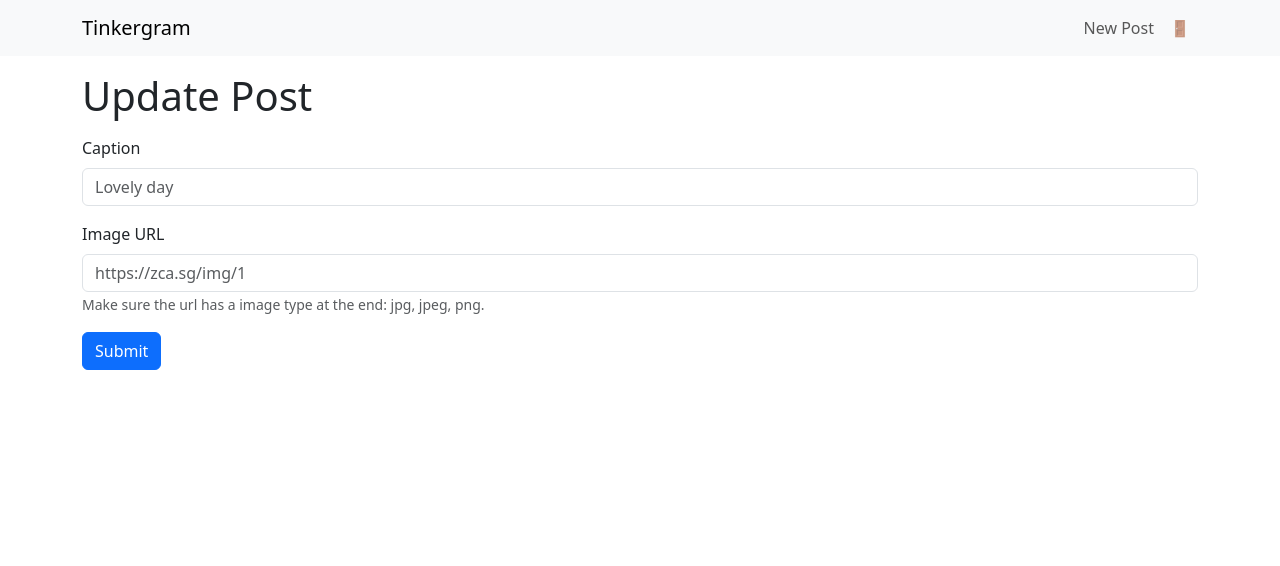
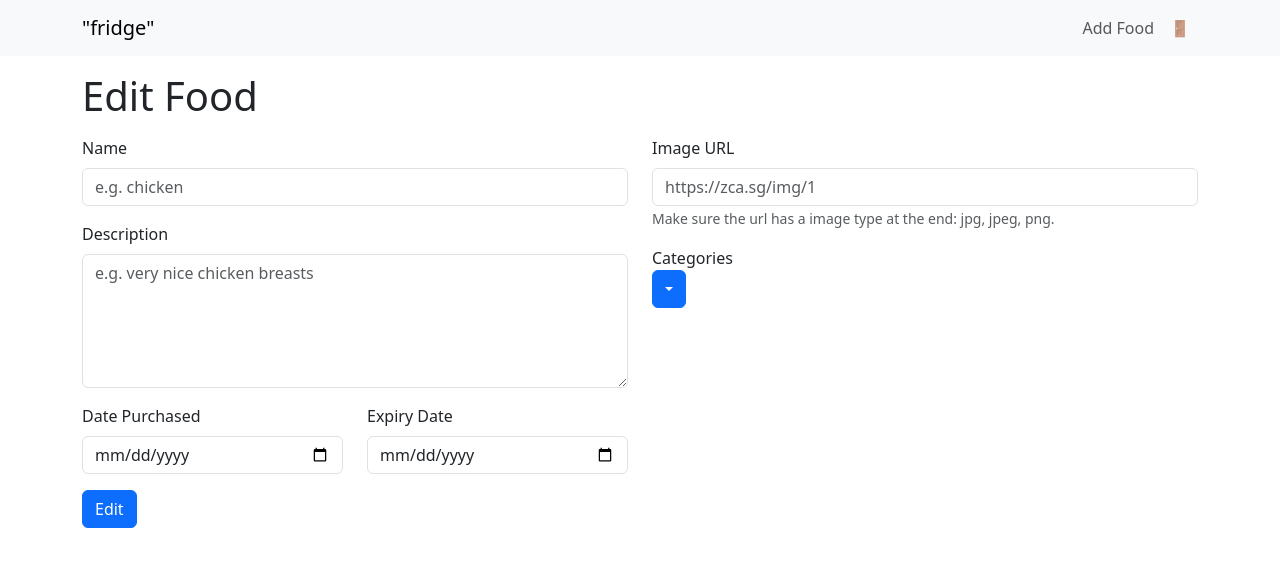
Before and after one commit to xolotlwastaken/fridge, a React (Create React App) app: page /update/1 in a window 1280 px wide. Shown: the top 566 px of the page. Built offline with nearby package versions, Linux system fonts and the light colour scheme; no server answers; the database is empty; sample sign-in values are in the browser's storage.

Commit message:
edit food functionality

```diff
--- a/src/views/AddFoodPage.js
+++ b/src/views/AddFoodPage.js
@@ -112,13 +112,13 @@ export default function AddFoodPage() {
                     {/* Category drop down */}
                     Categories
                     <DropdownButton id="dropdown-basic-button" title={category}>
-                        <Dropdown.Item as="button" value="Poultry" onClick={(text) => setCategory(text.target.value)}>Polutry</Dropdown.Item>
-                        <Dropdown.Item as="button" value="Fish" onClick={(text) => setCategory(text.target.value)}>Fish</Dropdown.Item>
-                        <Dropdown.Item as="button" value="Vegetables" onClick={(text) => setCategory(text.target.value)}>Vegetables</Dropdown.Item>
-                        <Dropdown.Item as="button" value="Dairy" onClick={(text) => setCategory(text.target.value)}>Dairy</Dropdown.Item>
-                        <Dropdown.Item as="button" value="Bread" onClick={(text) => setCategory(text.target.value)}>Bread</Dropdown.Item>
-                        <Dropdown.Item as="button" value="Fruits" onClick={(text) => setCategory(text.target.value)}>Fruits</Dropdown.Item>
-                        <Dropdown.Item as="button" value="Others" onClick={(text) => setCategory(text.target.value)}>Others</Dropdown.Item>
+                        <Dropdown.Item type="button" as="button" value="Poultry" onClick={(text) => setCategory(text.target.value)}>Polutry</Dropdown.Item>
+                        <Dropdown.Item type="button" as="button" value="Fish" onClick={(text) => setCategory(text.target.value)}>Fish</Dropdown.Item>
+                        <Dropdown.Item type="button" as="button" value="Vegetables" onClick={(text) => setCategory(text.target.value)}>Vegetables</Dropdown.Item>
+                        <Dropdown.Item type="button" as="button" value="Dairy" onClick={(text) => setCategory(text.target.value)}>Dairy</Dropdown.Item>
+                        <Dropdown.Item type="button" as="button" value="Bread" onClick={(text) => setCategory(text.target.value)}>Bread</Dropdown.Item>
+                        <Dropdown.Item type="button" as="button" value="Fruits" onClick={(text) => setCategory(text.target.value)}>Fruits</Dropdown.Item>
+                        <Dropdown.Item type="button" as="button" value="Others" onClick={(text) => setCategory(text.target.value)}>Others</Dropdown.Item>
                     </DropdownButton>
                 </Col>
             </Row>
--- a/src/views/EditFoodPage.js
+++ b/src/views/EditFoodPage.js
@@ -1,48 +1,115 @@
 import React, { useEffect, useState } from "react";
-import { Button, Container, Form, Nav, Navbar } from "react-bootstrap";
-import { useParams } from "react-router-dom";
+import { Button, Container, Form, Nav, Navbar, Row, Col } from "react-bootstrap";
+import { doc, updateDoc, getDoc } from "firebase/firestore";
+import { useAuthState } from "react-firebase-hooks/auth"
+import { useNavigate, useParams } from "react-router-dom";
+import { auth, db } from "../firebase";
+import { signOut } from "firebase/auth";
+import Dropdown from 'react-bootstrap/Dropdown';
+import DropdownButton from 'react-bootstrap/DropdownButton';
 
-export default function EditFoodPage() {
+export default function EditFoodPages() {
+  const [user, loading] = useAuthState(auth);
+  const [name, setName] = useState("");
+  const [description, setDescription] = useState("");
+  const [image, setImage] = useState("");
+  const [category, setCategory] = useState("");
+  const [datePurchased, setDatePurchased] = useState("");
+  const [expiryDate, setExpiryDate] = useState("");
+  const navigate = useNavigate();
   const params = useParams();
   const id = params.id;
-  const [caption, setCaption] = useState("");
-  const [image, setImage] = useState("");
 
-  async function updatePost() {}
+  async function updateFood() {
+    await updateDoc(doc(db, "users", auth.currentUser.uid, "foods", id), {
+        name,
+        description,
+        image,
+        category,
+        datePurchased,
+        expiryDate
+    });
+    navigate("/");
+  }
 
-  async function getPost(id) {
-    setCaption("");
-    setImage("");
+  async function getFood(id) {
+    const foodDocument = await getDoc(doc(db, "users", auth.currentUser.uid, "foods", id));
+    const food = foodDocument.data();
+    setName(food.name);
+    setDescription(food.description);
+    setImage(food.image);
+    setCategory(food.category);
+    setDatePurchased(food.datePurchased);
+    setExpiryDate(food.expiryDate);
   }
 
   useEffect(() => {
-    getPost(id);
-  }, [id]);
+    if (loading) return;
+    if (!user) return navigate("/login");
+    getFood(id);
+  }, [id, navigate, user, loading]);
 
   return (
-    <div>
+    <>
       <Navbar variant="light" bg="light">
         <Container>
-          <Navbar.Brand href="/">Tinkergram</Navbar.Brand>
+          <Navbar.Brand href="/">"fridge"</Navbar.Brand>
           <Nav>
-            <Nav.Link href="/add">New Post</Nav.Link>
-            <Nav.Link href="/add">🚪</Nav.Link>
+            <Nav.Link href="/add">Add Food</Nav.Link>
+            <Nav.Link onClick={(e) => signOut(auth)}>🚪</Nav.Link>
           </Nav>
         </Container>
       </Navbar>
       <Container>
-        <h1 style={{ marginBlock: "1rem" }}>Update Post</h1>
+        <h1 style={{ marginBlock: "1rem" }}>Edit Food</h1>
         <Form>
-          <Form.Group className="mb-3" controlId="caption">
-            <Form.Label>Caption</Form.Label>
+            <Row>
+                <Col>
+                    <Form.Group className="mb-3" controlId="name">
+                        <Form.Label>Name</Form.Label>
                         <Form.Control
                         type="text"
-              placeholder="Lovely day"
-              value={caption}
-              onChange={(text) => setCaption(text.target.value)}
+                        placeholder="e.g. chicken"
+                        value={name}
+                        onChange={(text) => setName(text.target.value)}
                         />
                     </Form.Group>
 
+                    <Form.Group className="mb-3" controlId="name">
+                        <Form.Label>Description</Form.Label>
+                        <Form.Control
+                        as="textarea"
+                        rows={5}
+                        placeholder="e.g. very nice chicken breasts"
+                        value={description}
+                        onChange={(text) => setDescription(text.target.value)}
+                        />
+                    </Form.Group>
+                    <Row>
+                        <Col>
+                        <Form.Group className="mb-3" controlId="datePurchased">
+                            <Form.Label>Date Purchased</Form.Label>
+                            <Form.Control
+                            type="date"
+                            value={datePurchased}
+                            onChange={(text) => setDatePurchased(text.target.value)}
+                            />
+                        </Form.Group>
+                        </Col>
+
+                        <Col>
+                        <Form.Group className="mb-3" controlId="expiryDate">
+                            <Form.Label>Expiry Date</Form.Label>
+                            <Form.Control
+                            type="date"
+                            value={expiryDate}
+                            onChange={(text) => setExpiryDate(text.target.value)}
+                            />
+                        </Form.Group>
+                        </Col>
+                    </Row>
+                </Col>
+                <Col>
                     <Form.Group className="mb-3" controlId="image">
                         <Form.Label>Image URL</Form.Label>
                         <Form.Control
@@ -55,11 +122,25 @@ export default function EditFoodPage() {
                         Make sure the url has a image type at the end: jpg, jpeg, png.
                         </Form.Text>
                     </Form.Group>
-          <Button variant="primary" onClick={(e) => updatePost()}>
-            Submit
+
+                    {/* Category drop down */}
+                    Categories
+                    <DropdownButton id="dropdown-basic-button" title={category}>
+                        <Dropdown.Item type="button" as="button" value="Poultry" onClick={(text) => setCategory(text.target.value)}>Polutry</Dropdown.Item>
+                        <Dropdown.Item type="button" as="button" value="Fish" onClick={(text) => setCategory(text.target.value)}>Fish</Dropdown.Item>
+                        <Dropdown.Item type="button" as="button" value="Vegetables" onClick={(text) => setCategory(text.target.value)}>Vegetables</Dropdown.Item>
+                        <Dropdown.Item type="button" as="button" value="Dairy" onClick={(text) => setCategory(text.target.value)}>Dairy</Dropdown.Item>
+                        <Dropdown.Item type="button" as="button" value="Bread" onClick={(text) => setCategory(text.target.value)}>Bread</Dropdown.Item>
+                        <Dropdown.Item type="button" as="button" value="Fruits" onClick={(text) => setCategory(text.target.value)}>Fruits</Dropdown.Item>
+                        <Dropdown.Item type="button" as="button" value="Others" onClick={(text) => setCategory(text.target.value)}>Others</Dropdown.Item>
+                    </DropdownButton>
+                </Col>
+            </Row>
+          <Button variant="primary" onClick={async (e) => updateFood()}>
+            Edit
           </Button>
         </Form>
       </Container>
-    </div>
+    </>
   );
 }
--- a/src/views/FoodDetailsPage.js
+++ b/src/views/FoodDetailsPage.js
@@ -1,5 +1,5 @@
 import React, { useEffect, useState } from "react";
-import { Card, Col, Container, Image, Nav, Navbar, Row, Button } from "react-bootstrap";
+import { Col, Container, Image, Nav, Navbar, Row, Button } from "react-bootstrap";
 import { useParams, useNavigate } from "react-router-dom";
 import { useAuthState } from "react-firebase-hooks/auth";
 import { auth, db } from "../firebase";
@@ -11,7 +11,6 @@ export default function FoodDetailsPage() {
     const [name, setName] = useState("");
     const [description, setDescription] = useState("");
     const [image, setImage] = useState("");
-    const [category, setCategory] = useState("");
     const [datePurchased, setDatePurchased] = useState("");
     const [expiryDate, setExpiryDate] = useState("");
     const navigate = useNavigate();
@@ -23,13 +22,12 @@ export default function FoodDetailsPage() {
     navigate("/");
   }
 
-  async function getPost(id) {
+  async function getFood(id) {
     const foodDocument = await getDoc(doc(db, "users", auth.currentUser.uid, "foods", id));
     const food = foodDocument.data();
     setName(food.name);
     setDescription(food.description);
     setImage(food.image);
-    setCategory(food.category);
     setDatePurchased(food.datePurchased);
     setExpiryDate(food.expiryDate);
   }
@@ -37,7 +35,7 @@ export default function FoodDetailsPage() {
   useEffect(() => {
     if (loading) return;
     if (!user) navigate("/login");
-    getPost(id);
+    getFood(id);
   }, [id, navigate, user, loading]);
 
   return (
```
Lines whose indentation alone changed are shown as unchanged.
